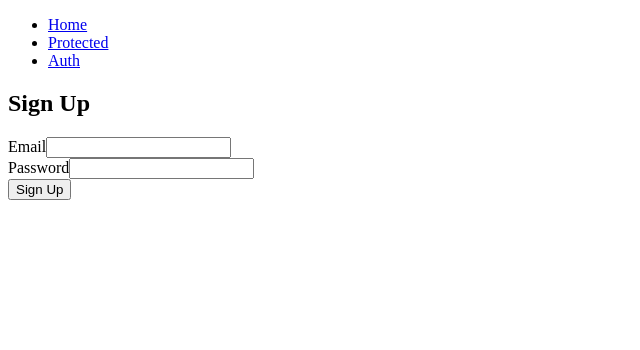
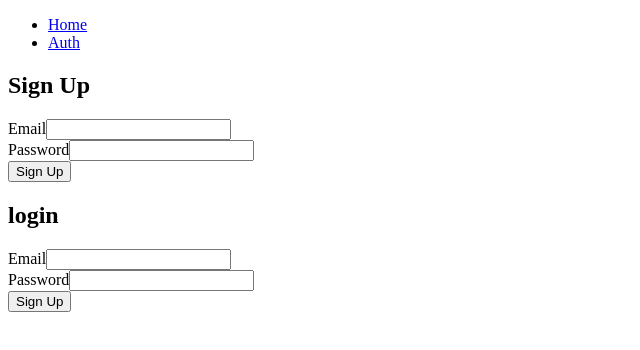
Before and after one commit to Edwardb11/nuxt, a Nuxt app in the folder nuxt-supabase/: page /auth in a window 1280 px wide. Shown: the top 350 px of the page, without its empty margins (0-640 px from the left). Built offline with nearby package versions, Linux system fonts and the light colour scheme; no server answers.

Commit message:
fea: logout and proted

```diff
--- a/nuxt-supabase/app.vue
+++ b/nuxt-supabase/app.vue
@@ -3,10 +3,24 @@
     <nav>
       <ul>
         <li><nuxt-link to="/">Home</nuxt-link></li>
-        <li><nuxt-link to="/protected">Protected</nuxt-link></li>
+        <li v-if="user"><nuxt-link to="/protected">Protected</nuxt-link></li>
         <li><nuxt-link to="/auth">Auth</nuxt-link></li>
+        <li v-if="user"><button @click="logout">Salir</button></li>
       </ul>
     </nav>
     <NuxtPage />
   </div>
 </template>
+
+<script setup lang="ts">
+const user = useSupabaseUser()
+const supabase = useSupabaseClient()
+let logout = async() => {
+  let { error } = await supabase.auth.signOut()
+  if (error) {
+    alert(error.message)
+  }
+  navigateTo('/')
+}
+
+</script>
--- a/nuxt-supabase/pages/auth.vue
+++ b/nuxt-supabase/pages/auth.vue
@@ -21,6 +21,28 @@
     <button type="submit">Sign Up</button>
 </form>
     </section>
+    <section>
+  <h2>login</h2>
+<form @submit.prevent="login">
+    <div>
+        <label for="email">Email</label>
+        <input
+        type="email"
+        id="email"
+        v-model="loginUser.email"
+        />
+    </div>
+    <div>
+        <label for="password">Password</label>
+        <input
+        type="password"
+        id="password"
+        v-model="loginUser.password"
+        />
+    </div>
+    <button type="submit">Sign Up</button>
+</form>
+    </section>
   </template>
 
   <script lang="ts" setup>
@@ -33,12 +55,24 @@ const createUser = reactive({
   email: '',
   password: '',
 })
+const loginUser = reactive({
+  email: '',
+  password: '',
+})
 const signUp = async () => {
   const { user, session, error } = await supabase.auth.signUp({
     email: createUser.email,
     password: createUser.password,
   })
-error ? console.log(error): navigateTo('/confirm')
+error ? alert(error): navigateTo('/confirm')
+}
+
+const login = async () => {
+  const { user, session, error } = await supabase.auth.signInWithPassword({
+    email: loginUser.email,
+    password: loginUser.password,
+  })
+error ? alert(error): navigateTo('/protected')
 }
 
 </script>
--- a/nuxt-supabase/pages/confirm.vue
+++ b/nuxt-supabase/pages/confirm.vue
@@ -1,5 +1,5 @@
 <template>
     <div>
-    Esperando que confirme su email
+    Waiting for confirmation
     </div>
   </template>
```
